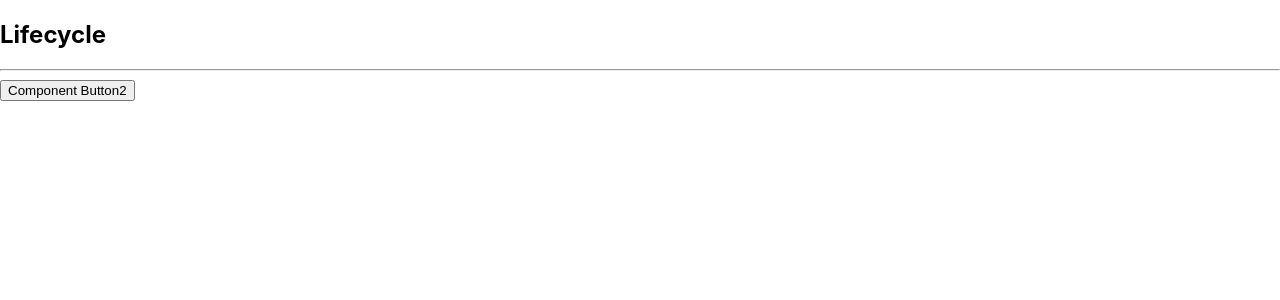
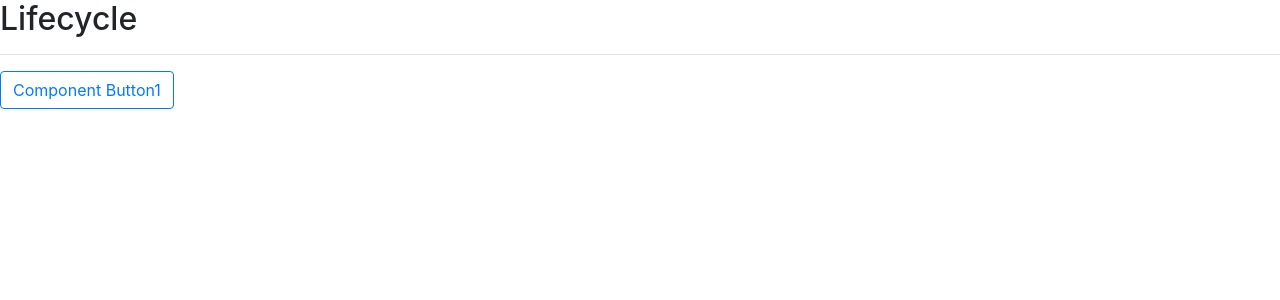
Before and after one commit to re1fly/reactjs-project, a React (Create React App) app: page / in a window 1280 px wide. Shown: the top 300 px of the page. Built offline with nearby package versions, Linux system fonts and the light colour scheme.

Commit message:
lifecycle componentDidUpdate

```diff
--- a/src/container/Home/Home.jsx
+++ b/src/container/Home/Home.jsx
@@ -10,11 +10,11 @@ class Home extends Component {
     }
 
     componentDidMount(){
-        setTimeout(() => {
-            this.setState({
-                showComponent: false
-            })
-        }, 8000);
+        // setTimeout(() => {
+        //     this.setState({
+        //         showComponent: false
+        //     })
+        // }, 8000);
     }
 
     render() {
--- a/src/container/LifeCycleComp/LifeCycleComp.jsx
+++ b/src/container/LifeCycleComp/LifeCycleComp.jsx
@@ -1,4 +1,6 @@
 import React, {Component} from 'react';
+import {Button} from 'react-bootstrap';
+import 'bootstrap/dist/css/bootstrap.min.css';
 
 
 class LifeCycleComp extends Component {
@@ -16,14 +18,14 @@ class LifeCycleComp extends Component {
 
     componentDidMount(){
         console.log("ComponentDidMount")
-        setTimeout(() => {
-            this.setState({
-                count: 2
-            })
-        }, 3000);
+        // setTimeout(() => {
+        //     this.setState({
+        //         count: 2
+        //     })
+        // }, 3000);
     }
 
-    shouldComponentUpdate(nextProps, nextState){
+    shouldComponentUpdate(nextProps,  nextState){
         console.log("shouldComponentUpdate")
         return true;
     }
@@ -45,10 +47,16 @@ class LifeCycleComp extends Component {
         console.log("componentWillUnmount")
     }
 
+    changeCount = () =>{
+        this.setState({
+            count: this.state.count + 1
+        })
+    }
+
     render(){
         console.log("render");
         return(
-            <button className="btn">Component Button{this.state.count}</button>
+            <Button variant="outline-primary" onClick={this.changeCount}>Component Button{this.state.count}</Button>
         )
     }
 }
```
